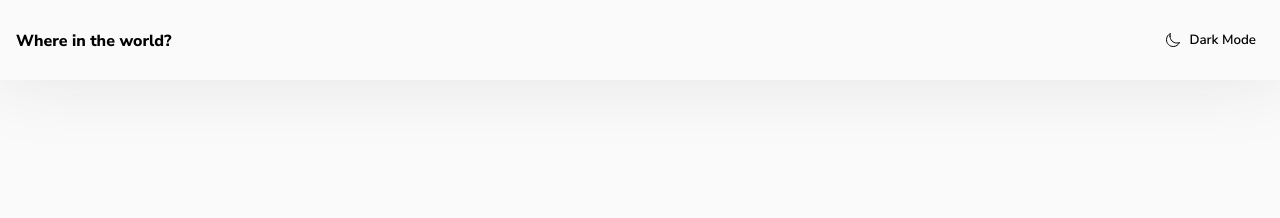
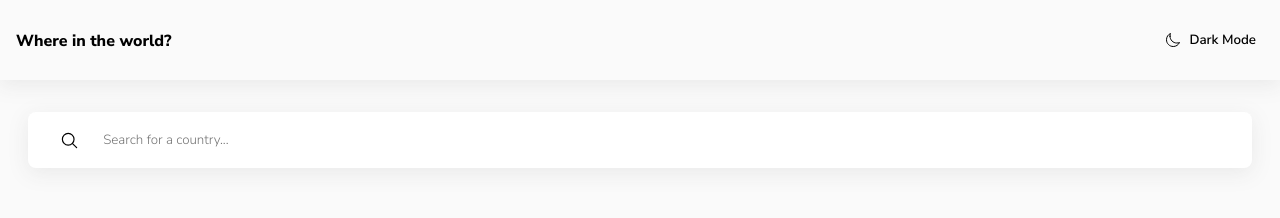
Before and after one commit to MischiefMicah/countries-API, a React (Create React App) app in the folder countries-app/: page / in a window 1280 px wide. Shown: the top 218 px of the page. Built offline with nearby package versions, Linux system fonts and the light colour scheme.

Commit message:
added search.js

```diff
--- a/countries-app/src/App.js
+++ b/countries-app/src/App.js
@@ -1,10 +1,12 @@
 import './styles/App.css';
 import Nav from './components/Nav'
+import Search from './components/Search'
 
 function App() {
   return (
     <div className="App">
       <Nav />
+      <Search />
     </div>
   );
 }
--- /dev/null
+++ b/countries-app/src/components/Search.js
@@ -0,0 +1,12 @@
+import '../styles/Search.css'
+
+function Search() {
+    return (
+        <div className="Search">
+            <label for="searchInput"></label>
+            <input type="text" placeholder="Search for a country..." name="searchInput"></input>
+        </div>
+    )
+}
+
+export default Search
--- a/countries-app/src/styles/Nav.css
+++ b/countries-app/src/styles/Nav.css
@@ -4,7 +4,7 @@
   justify-content: space-between;
   height: 5rem;
   background-color: hsl(0, 0%, 98%);
-  filter: drop-shadow(0px 0px 33px #e4e4e4);
+  filter: drop-shadow(0px 5px 10px #e9e9e9);
 }
 .Nav h2 {
   margin: 0 0.5rem 0 1rem;
--- a/countries-app/src/styles/Nav.scss
+++ b/countries-app/src/styles/Nav.scss
@@ -7,7 +7,7 @@
     justify-content: space-between;
     height: 5rem;
     background-color: colors.$lgtMdBg;
-    filter: drop-shadow(0px 0px 33px #e4e4e4);
+    filter: drop-shadow(0px 5px 10px #e9e9e9);
 
     h2 {
         margin: 0 0.5rem 0 1rem;
--- /dev/null
+++ b/countries-app/src/styles/Search.css
@@ -0,0 +1,23 @@
+.Search {
+  margin: 2rem 1rem 2rem 1rem;
+  display: flex;
+  justify-content: center;
+}
+.Search input {
+  border: none;
+  border-radius: 0.5rem;
+  width: 95%;
+  margin: auto;
+  padding: 1.2rem;
+  text-indent: 3.5rem;
+  background-image: url(./icons/search-outline.svg);
+  background-position: 2rem;
+  background-size: 1.2rem;
+  background-repeat: no-repeat;
+  color: hsl(0, 0%, 52%);
+  font-family: "Nunito Sans", sans-serif;
+  font-weight: 300;
+  filter: drop-shadow(0px 5px 10px #e9e9e9);
+}
+
+/*# sourceMappingURL=Search.css.map */
--- /dev/null
+++ b/countries-app/src/styles/Search.scss
@@ -0,0 +1,24 @@
+@use './colors.scss';
+@use './font.scss';
+
+.Search {
+    margin: 2rem 1rem 2rem 1rem;
+    display: flex;
+    justify-content: center;
+
+    input {
+        border: none;
+        border-radius: 0.5rem;
+        width: 95%;
+        margin: auto;
+        padding: 1.2rem;
+        text-indent:3.5rem;
+        background-image: url(./icons/search-outline.svg);
+        background-position: 2rem;
+        background-size: 1.2rem;
+        background-repeat: no-repeat;
+        color: colors.$lgtMdIput;
+        @include font.fontReg;
+        filter: drop-shadow(0px 5px 10px #e9e9e9);
+    }
+}
```
Also changed, not shown: countries-app/src/styles/icons/search-outline.svg (added), 1 other file (tests, documents, lock files or other folders).
